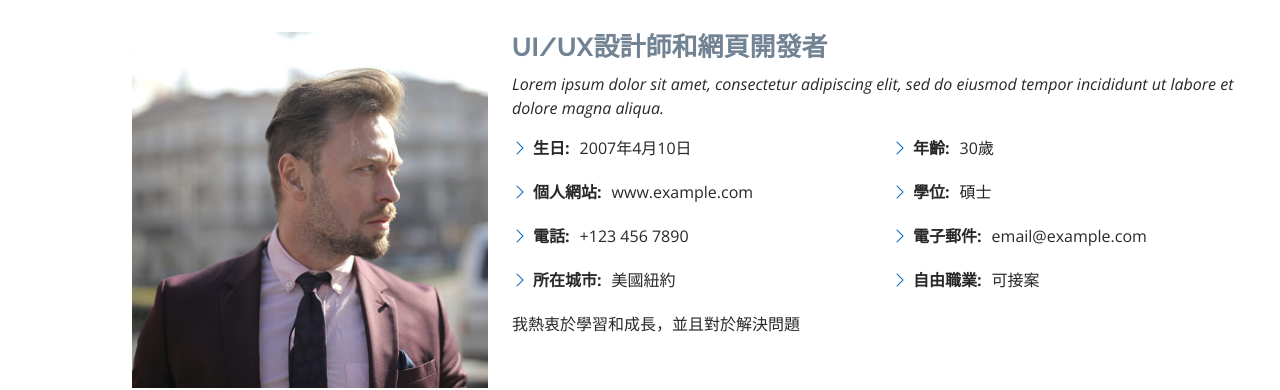
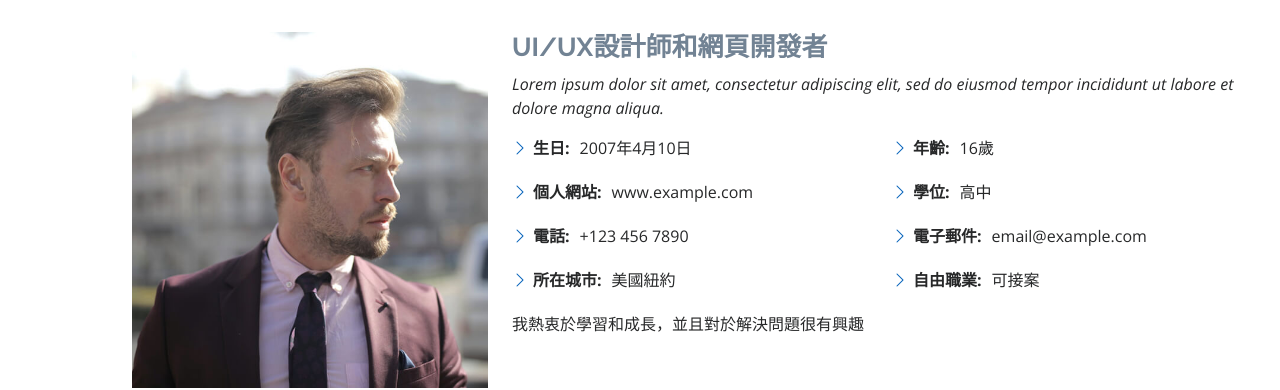
Before and after one commit to caiying0410/caiying0410.github.io, a plain HTML site: page index.html in a window 1280 px wide. Shown: the part 960-1350 px from the top of the page. Drawn offline with nearby package versions, Linux system fonts and the light colour scheme; grey boxes are pictures that could not be loaded.

Commit message:
Update index.html

```diff
--- a/index.html
+++ b/index.html
@@ -105,15 +105,15 @@
               </div>
               <div class="col-lg-6">
                 <ul>
-                  <li><i class="bi bi-chevron-right"></i> <strong>年齡:</strong> <span>30歲</span></li>
-                  <li><i class="bi bi-chevron-right"></i> <strong>學位:</strong> <span>碩士</span></li>
+                  <li><i class="bi bi-chevron-right"></i> <strong>年齡:</strong> <span>16歲</span></li>
+                  <li><i class="bi bi-chevron-right"></i> <strong>學位:</strong> <span>高中</span></li>
                   <li><i class="bi bi-chevron-right"></i> <strong>電子郵件:</strong> <span>email@example.com</span></li>
                   <li><i class="bi bi-chevron-right"></i> <strong>自由職業:</strong> <span>可接案</span></li>
                 </ul>
               </div>
             </div>
             <p>
-              我熱衷於學習和成長，並且對於解決問題
+              我熱衷於學習和成長，並且對於解決問題很有興趣
     <!-- ======= Facts Section ======= -->
     <section id="facts" class="facts">
       <div class="container" data-aos="fade-up">
```
